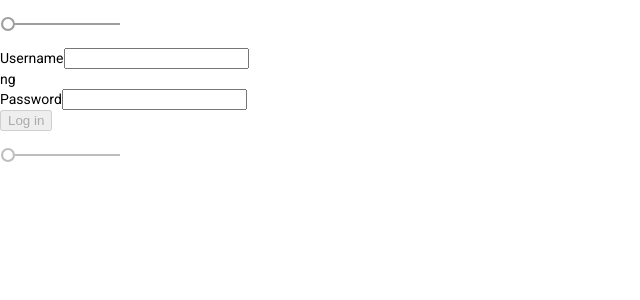
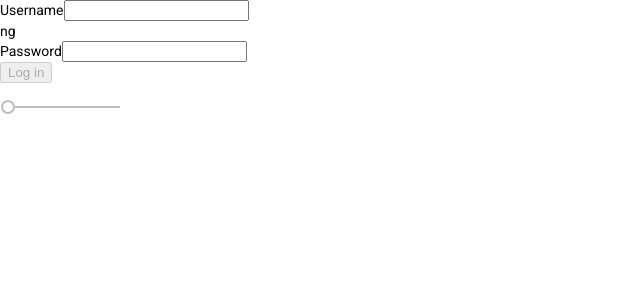
Before and after one commit to UfukArslan/AngularProject, an Angular app: page /login in a window 1280 px wide. Shown: the top 300 px of the page, without its empty margins (0-640 px from the left). Built offline with nearby package versions, Linux system fonts and the light colour scheme.

Commit message:
material.module.ts

```diff
--- a/src/app/app.component.html
+++ b/src/app/app.component.html
@@ -1,2 +1,2 @@
-<mat-slider min="1" max="100" step="1" value="1">Let's go</mat-slider>
+  <!--<mat-slider min="1" max="100" step="1" value="1">Let's go back</mat-slider>-->
 <router-outlet></router-outlet>
--- a/src/app/app.module.ts
+++ b/src/app/app.module.ts
@@ -7,12 +7,13 @@ import { DummyPageComponent } from './dummy-page/dummy-page.component';
 import { SecurityModule } from './security/security.module';
 import { ApiTokenInterceptorService } from './api/api-token-interceptor.service';
 import { BrowserAnimationsModule } from '@angular/platform-browser/animations';
-import { MatSliderModule } from '@angular/material/slider';
+import { MaterialModule } from './material/material.module';
+
 
 
 @NgModule({
   declarations: [AppComponent, DummyPageComponent],
-  imports: [BrowserModule, AppRoutingModule, HttpClientModule, SecurityModule, BrowserAnimationsModule, MatSliderModule],
+  imports: [BrowserModule, AppRoutingModule, HttpClientModule, SecurityModule, BrowserAnimationsModule, MaterialModule],
   providers: [{
     provide: HTTP_INTERCEPTORS,
     useClass: ApiTokenInterceptorService,
--- a/src/app/dummy-page/dummy-page.component.html
+++ b/src/app/dummy-page/dummy-page.component.html
@@ -1 +1,2 @@
 <p>dummy-page works!</p>
+  <!--<mat-slider min="1" max="100" step="1" value="1">Let's go back</mat-slider>-->
--- /dev/null
+++ b/src/app/material/material.module.ts
@@ -0,0 +1,15 @@
+import { NgModule } from '@angular/core';
+import { MatButtonModule } from '@angular/material/button';
+import { MatSliderModule } from '@angular/material/slider';
+
+
+const MaterialComponents =[
+  MatButtonModule,
+  MatSliderModule
+];
+
+@NgModule({
+  imports: [MaterialComponents],
+  exports: [MaterialComponents]
+})
+export class MaterialModule { }
--- a/src/app/security/security.module.ts
+++ b/src/app/security/security.module.ts
@@ -2,13 +2,12 @@ import { NgModule } from '@angular/core';
 import { CommonModule } from '@angular/common';
 import { LoginPageComponent } from './login-page/login-page.component';
 import { FormsModule } from "@angular/forms";
-import { MatSliderModule } from '@angular/material/slider';
-
+import { MaterialModule } from '../material/material.module';
 
 
 @NgModule({
   declarations: [LoginPageComponent],
-  imports: [CommonModule, FormsModule, MatSliderModule],
+  imports: [CommonModule, FormsModule, MaterialModule],
   exports: [LoginPageComponent],
 })
 export class SecurityModule { }
```
